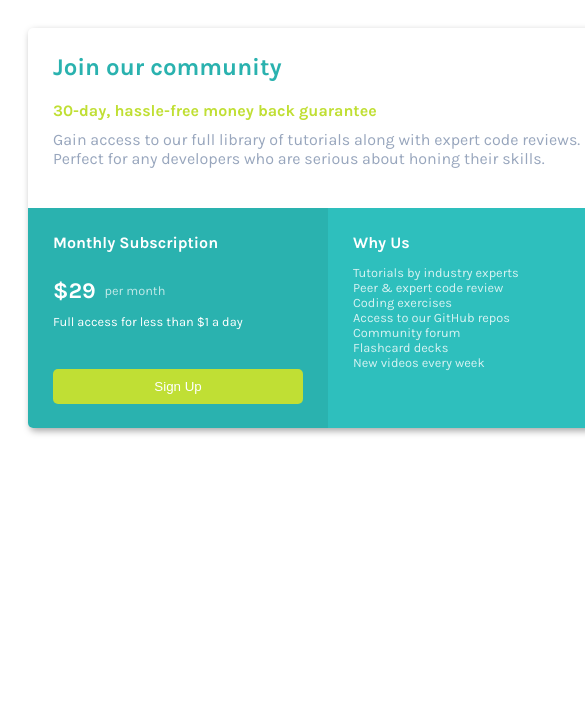
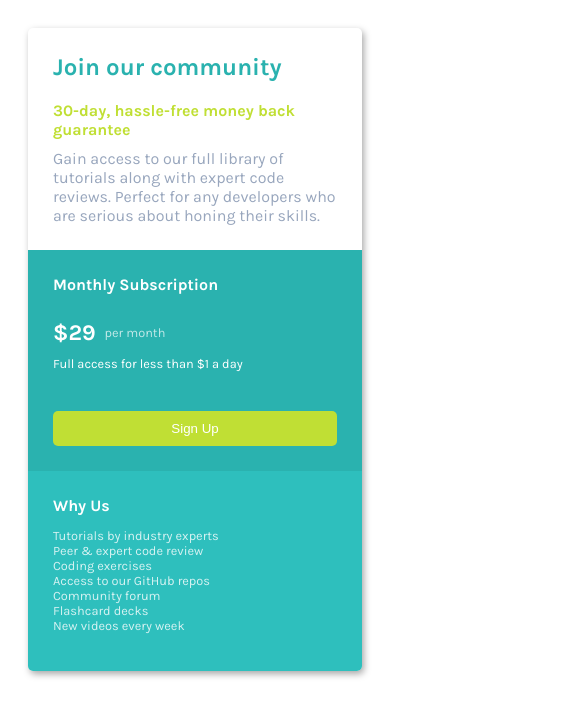
Before and after one commit to selsadan/pricng-card-front-end-challenge, a plain HTML site: page index.html in a window 390 px wide. Shown: the top 716 px of the page, 585 px wide, since content can reach past the window. Drawn offline with Linux system fonts and the light colour scheme.

Commit message:
I keep writing code

```diff
--- a/style.css
+++ b/style.css
@@ -120,3 +120,10 @@ html {
     font-size: 0.8rem;
     opacity: 0.8;
   }
+
+  @media (max-width: 650px) {
+    #card, #bottom-left-section, #bottom-right-section {
+      width: 100%;
+      height: auto;
+    }
+  }
```
